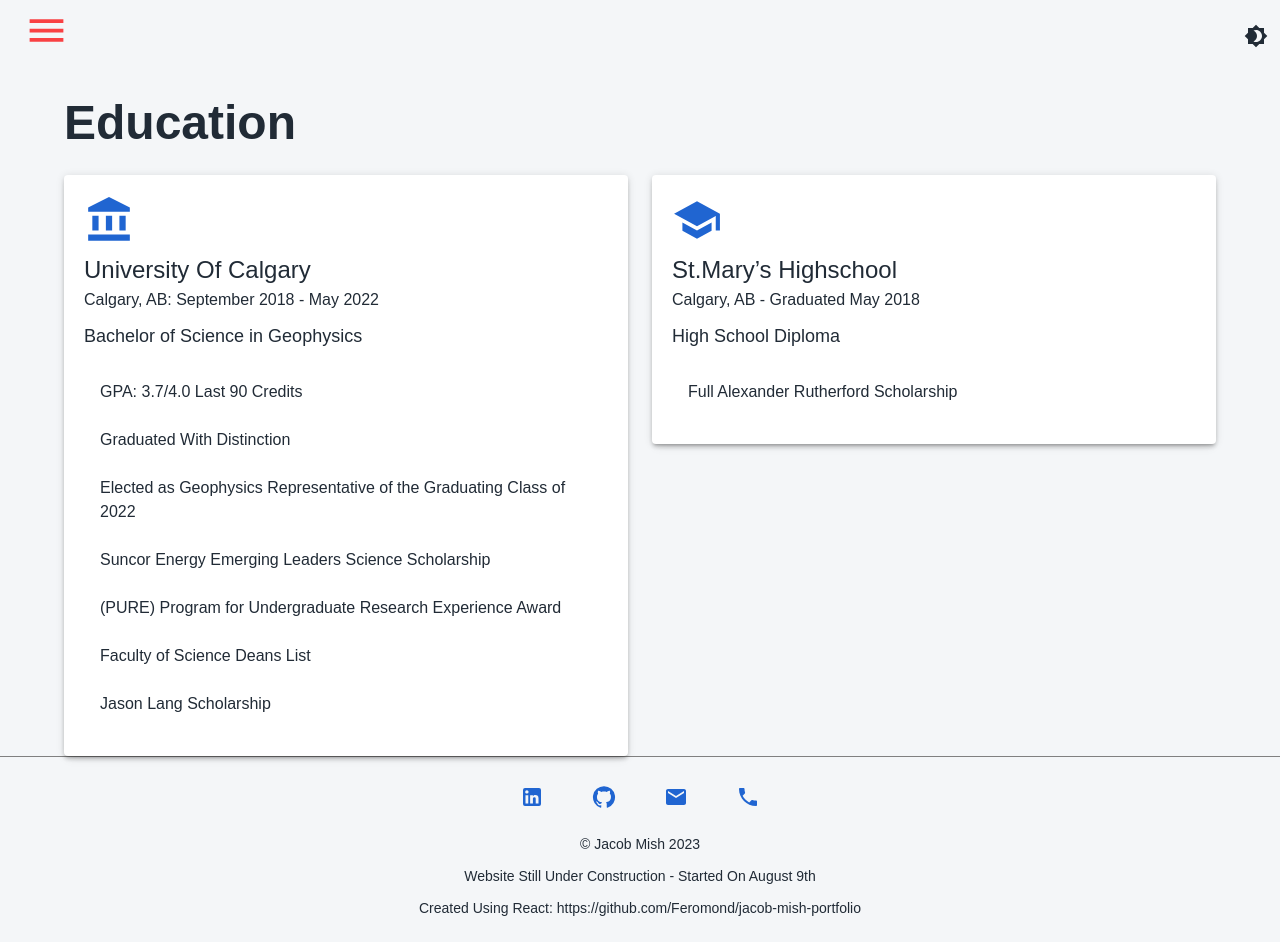
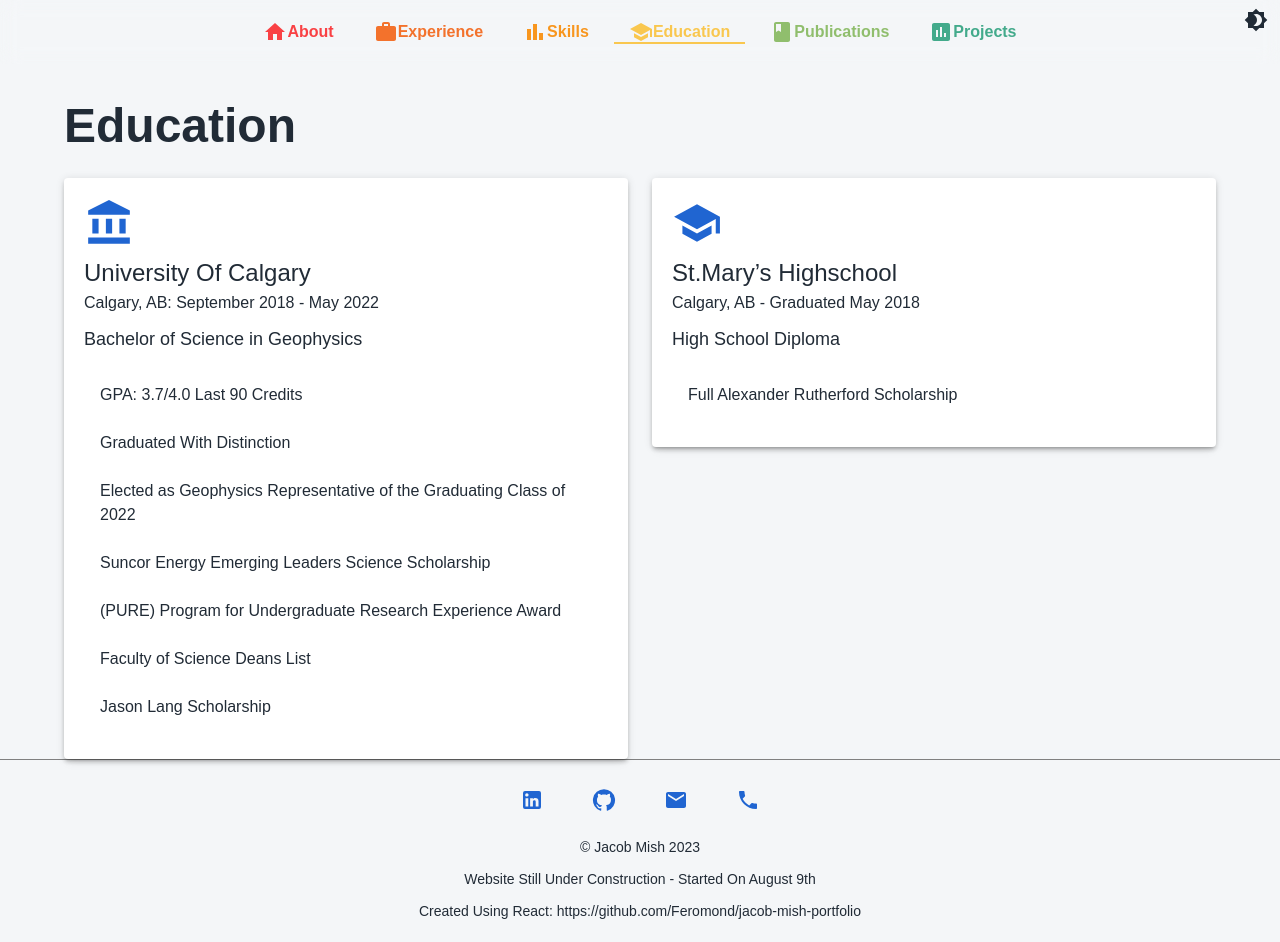
Before and after one commit to Feromond/jacob-mish-portfolio, a React (Create React App) app: page /education in a window 1280 px wide. Built offline with nearby package versions, Linux system fonts and the light colour scheme.

Commit message:
Implemented new visual navigation.

```diff
--- a/src/App.js
+++ b/src/App.js
@@ -8,7 +8,7 @@ import Skills from './components/Skills/Skills';
 import Education from './components/Education/Education';
 import Publications from './components/Publications/Publications';
 import Projects from './components/Projects/Projects';
-import Sidebar from './components/Sidebar/Sidebar';
+import Navigation from './components/Navigation/Navigation';
 import Footer from './components/Footer/Footer';
 import { ThemeProvider, createTheme} from '@mui/material/styles';
 import CssBaseline from '@mui/material/CssBaseline';
@@ -273,7 +273,7 @@ function App() {
         <meta name="theme-color" content="#673AAC" />
       </Helmet>
       <Router>
-        <Sidebar themeMode={themeMode} toggleTheme={toggleTheme} />
+        <Navigation themeMode={themeMode} toggleTheme={toggleTheme} />
           <Routes>
             <Route path="/" element={<About />} />
             <Route path="/experience" element={<Experience />} />
--- /dev/null
+++ b/src/components/Navigation/Navigation.js
@@ -0,0 +1,116 @@
+import React, { useState } from 'react';
+import { Link as RouterLink, useLocation } from 'react-router-dom';
+import {
+  AppBar, Toolbar, IconButton, Drawer, List, ListItem,
+  ListItemIcon, ListItemText, useMediaQuery, Box, Switch, useTheme
+} from '@mui/material';
+import { Brightness4, Brightness7, Menu as MenuIcon, Home, Work, School, Book, BarChart, Assessment } from '@mui/icons-material';
+import { styled } from '@mui/system';
+
+const menuIcons = [<Home />, <Work />, <BarChart />, <School />, <Book />, <Assessment />];
+const iconColors = ['#F94144', '#F3722C', '#F8961E', '#F9C74F', '#90BE6D', '#43AA8B'];
+
+const menuItems = ['About', 'Experience', 'Skills', 'Education', 'Publications', 'Projects'].map((text, index) => {
+  const path = `/${text.toLowerCase() === 'about' ? '' : text.toLowerCase().replace(' ', '-')}`;
+  return {
+    text,
+    path,
+    icon: menuIcons[index]
+  };
+});
+
+// StyledLink for the hover underline effect
+const StyledLink = styled(RouterLink)`
+  text-decoration: none;
+  color: inherit;
+  position: relative;
+  padding: 0 15px;
+  font-weight: bold;
+  margin: 0 5px;
+  display: flex;
+  align-items: center;
+
+  &:hover::before,
+  &.active::before {
+    width: 100%;
+    visibility: visible;
+  }
+
+  &::before {
+    content: "";
+    position: absolute;
+    width: 0;
+    height: 2px;
+    bottom: 0;
+    left: 0;
+    background-color: currentColor;
+    visibility: hidden;
+    transition: all 0.3s ease-in-out;
+  }
+
+  // New styles to change the color based on index
+  ${menuItems.map(
+    (item, index) => `
+      &[href="${item.path}"] {
+        color: ${iconColors[index]};
+      }
+    `
+  )}
+`;
+
+function Navigation({ themeMode, toggleTheme }) {
+  const [drawerOpen, setDrawerOpen] = useState(false);
+  const location = useLocation();
+  const theme = useTheme();
+  const isMobile = useMediaQuery(theme.breakpoints.down('lg')); // change to 'xs' for an earlier breakpoint
+
+
+
+  return (
+    <Box sx={{ display: 'flex', alignItems: 'center' }}>
+      {isMobile ? (
+        // For Mobile View
+        <>
+          <IconButton edge="start" color="inherit" sx={{marginLeft: 2, '&:hover': {
+          backgroundColor: '#673AAC',
+            },}} onClick={() => setDrawerOpen(!drawerOpen)}>
+            <MenuIcon sx={{ fontSize: 25, color: '#F94144' }} />
+          </IconButton>
+          <Drawer anchor="left" open={drawerOpen} onClose={() => setDrawerOpen(false)}>
+            <List>
+              {menuItems.map((item, index) => (
+                <ListItem button key={index} onClick={() => setDrawerOpen(false)}>
+                  <StyledLink to={item.path} className={location.pathname === item.path ? 'active' : ''}>
+                    <ListItemIcon sx={{ color: iconColors[index] }}>{item.icon}</ListItemIcon>
+                    <ListItemText primary={item.text} />
+                  </StyledLink>
+                </ListItem>
+              ))}
+            </List>
+          </Drawer>
+          <IconButton edge="end" color="inherit" onClick={toggleTheme} sx={{ position: 'absolute', top: 0, right: 16 }}>
+            {themeMode === 'dark' ? <Brightness7 /> : <Brightness4 />}
+          </IconButton>
+        </>
+      ) : (
+        // For Desktop View
+        <AppBar position="static" color="transparent" elevation={0} sx={{ backdropFilter: 'blur(10px)' }}>
+          <Toolbar>
+            <Box sx={{ display: 'flex', justifyContent: 'center', flexGrow: 1 }}>
+              {menuItems.map((item, index) => (
+                <StyledLink key={index} to={item.path} className={location.pathname === item.path ? 'active' : ''}>
+                  {item.icon} {item.text}
+                </StyledLink>
+              ))}
+            </Box>
+            <IconButton edge="end" color="inherit" onClick={toggleTheme} sx={{ position: 'absolute', top: 0, right: 16 }}>
+            {themeMode === 'dark' ? <Brightness7 /> : <Brightness4 />}
+          </IconButton>
+          </Toolbar>
+        </AppBar>
+      )}
+    </Box>
+  );
+}
+
+export default Navigation;
```
